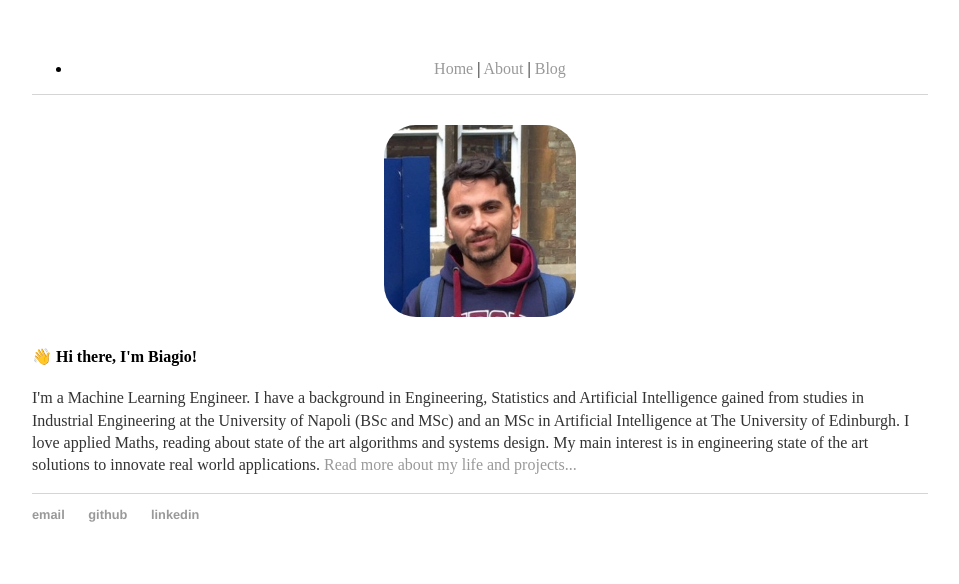
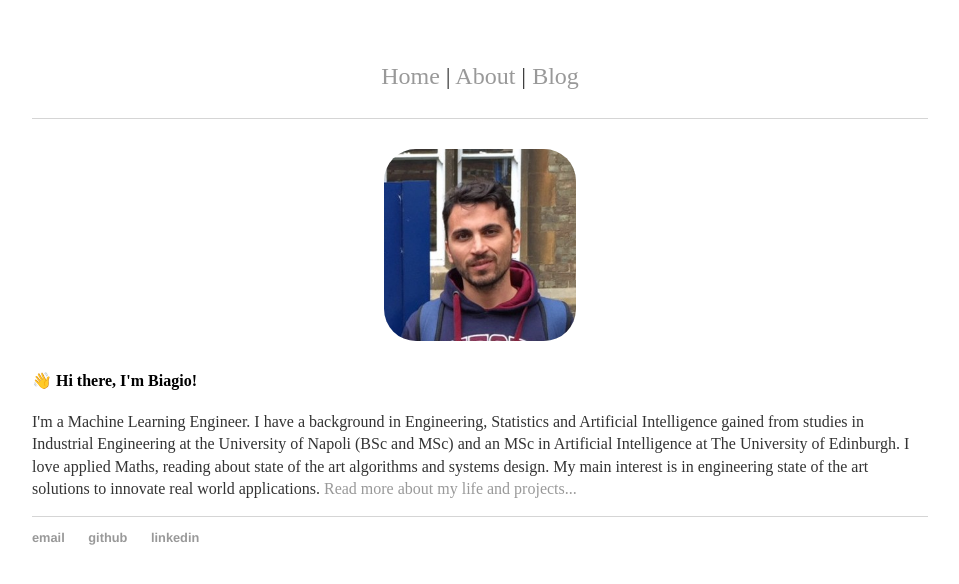
Before and after one commit to BiagioAntonelli/BiagioAntonelli.github.io, a Jekyll site: the page built from index.html, in a window 1280 px wide. Shown: the top 584 px of the page, without its empty margins (160-1119 px from the left). Built offline with Jekyll 4.4.1, drawn with Linux system fonts in a browser that asks for light colours.

Commit message:
center navbar

```diff
--- a/_layouts/default.html
+++ b/_layouts/default.html
@@ -7,12 +7,9 @@
 
   </head>
 
-
   <body>
     <header>
-      <ul>
-        <li align="center"><a href="/">Home</a> | <a href="/about">About</a> | <a href="/blog">Blog</a></li>
-      </ul>
+      <p align="center"><a href="/">Home</a> | <a href="/about">About</a> | <a href="/blog">Blog</a></p>
     </header>
 
 <div class="container">
```
